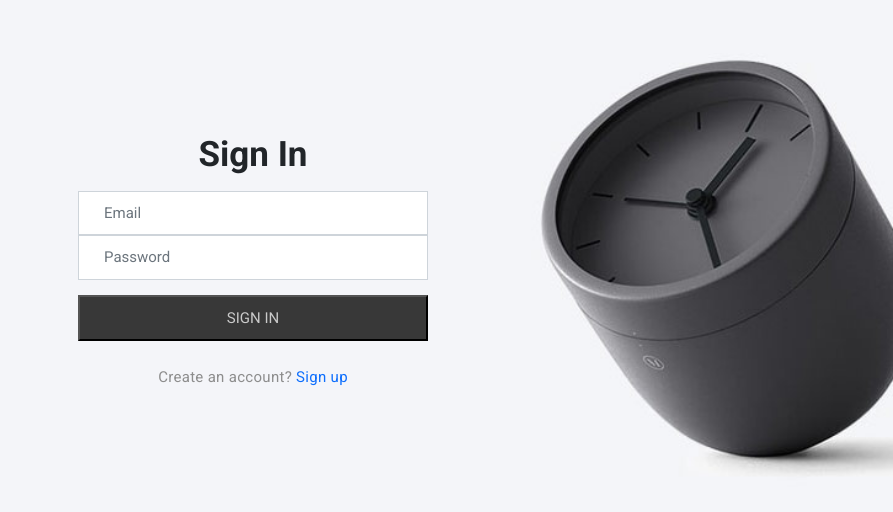
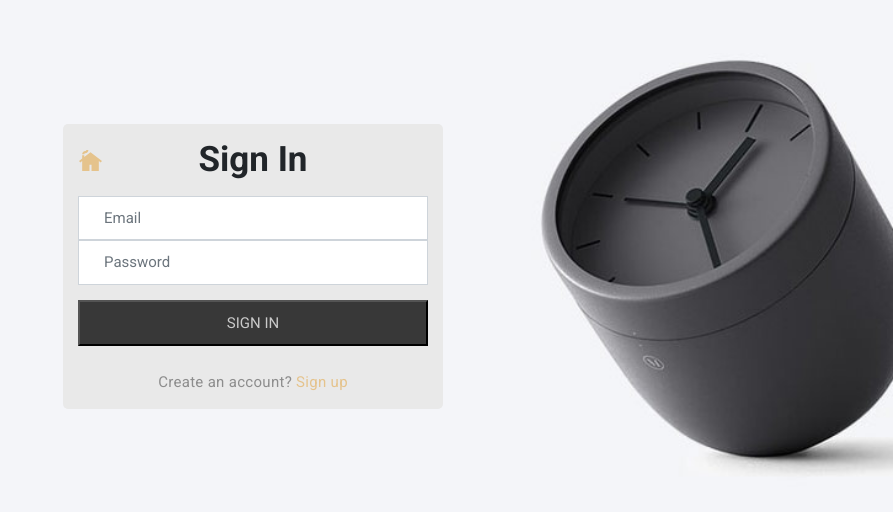
Before and after one commit to duy366110/ECOMMERCE_FE, a React (Create React App) app: page /auth in a window 1280 px wide. Shown: the part 134-646 px from the top of the page, without its empty margins (387-1280 px from the left). Built offline with nearby package versions, Linux system fonts and the light colour scheme.

Commit message:
#Commit 07/01/2024: Config refactor service fetch move to worker success.

```diff
--- a/public/assets/js/worker.js
+++ b/public/assets/js/worker.js
@@ -23,6 +23,7 @@ const process = async (url = "", token = "",  method = "", payload = null) => {
 }
 
 onmessage = async (event) => {
+    let data = null;
     let {type, url, token, method, payload, options} = event.data;
 
     switch(type) {
@@ -31,19 +32,30 @@ onmessage = async (event) => {
             postMessage(await process(url));
             break
 
+        case "get-transaction":
         case "get-user-cart":
             postMessage(await process(url, token));
             break
 
+        case "main-get-infor":
+            data = await Promise.allSettled([
+                process(options.featured.url),
+            ]);
+
+            postMessage(data);
+            break
+
         case "shop-product-loade-infor":
         case "get-product-detail":
-            let data = await Promise.allSettled([
+            data = await Promise.allSettled([
                 process(options.category.url),
                 process(options.product.url),
             ]);
             postMessage(data);
             break;
 
+        case "auth-sign-in":
+        case "auth-sign-up":
         case "user-add-product-cart":
         case "increment-product-cart":
         case "decrement-product-cart":
--- a/src/components/sections/Auth/Auth-Sign-In-Section-Component/Auth-Sign-In-Section-Component.jsx
+++ b/src/components/sections/Auth/Auth-Sign-In-Section-Component/Auth-Sign-In-Section-Component.jsx
@@ -1,10 +1,14 @@
 import React, { useRef } from 'react';
 import { Link, useNavigate } from 'react-router-dom';
 import { useDispatch } from "react-redux";
+
 import config from "../../../../configs/config.env";
-import useHttp from '../../../../hook/use-http';
 import useValidation from "../../../../hook/use-validation";
+import useWorker from "../../../../hook/use-worker";
 import { authSignin } from "../../../../store/store.auth";
+
+import CottageIcon from '@mui/icons-material/Cottage';
+
 import CommonInputComponent from '../../../common/Common-Input-Component/Common-Input-Component';
 import classes from "./Auth-Sign-In-Section-Component.module.css";
 
@@ -15,11 +19,10 @@ const AuthSignInSectionComponent = (props) => {
     const emailRef = useRef();
     const passwordRef = useRef();
 
-    let { httpMethod } = useHttp();
+    const { working } = useWorker();
     const {value: emailValue, valid: validEmail, onBlur: blurEmail, onChange: changeEmail} = useValidation(['require', 'email']);
     const {value: passwordValue, valid: passwordValid, onBlur: passwordBlur, onChange: passwordChange} = useValidation(['require', 'password']);
 
-    // NGƯỜI DÙNG THỰC HIỆN ĐĂNG NHẬP
     const SignInHandler = (event) => {
         event.preventDefault();
 
@@ -31,10 +34,11 @@ const AuthSignInSectionComponent = (props) => {
 
         if(validEmail.status && passwordValid.status) {
 
-            httpMethod({
+            working({
+                type: "auth-sign-in",
                 url: `${config.URI}/api/auth/signin`,
-                method: 'POST',
-                author: '',
+                token: "",
+                method: "POST",
                 payload: JSON.stringify({email: emailValue, password: passwordValue})
             }, (information) => {
                 let { status, infor} = information;
@@ -51,8 +55,11 @@ const AuthSignInSectionComponent = (props) => {
     }
 
     return (
-        <div className="auth-sign-in-component">
-            <h2 className={classes['form-title']}>Sign in</h2>
+        <div className={classes["auth-sign-in-component"]}>
+            <h2 className="form-title">
+                <Link to="/"><CottageIcon /></Link>
+                <span>Sign in</span>
+            </h2>
             <form onSubmit={SignInHandler} className={classes['auth-sign-in-form']}>
                 <CommonInputComponent
                     ref={emailRef}
--- a/src/components/sections/Auth/Auth-Sign-In-Section-Component/Auth-Sign-In-Section-Component.module.css
+++ b/src/components/sections/Auth/Auth-Sign-In-Section-Component/Auth-Sign-In-Section-Component.module.css
@@ -1,9 +1,7 @@
-.form-title {
-    font-size: 3.5rem;
-    font-weight: 700;
-    margin-bottom: 1.5rem;
-    text-align: center;
-    text-transform: capitalize;
+.auth-sign-in-component {
+    background-color: #e9e9e9;
+    border-radius: 5px;
+    padding: 1.5rem;
 }
 
 .auth-sign-in-form {
--- a/src/components/sections/Auth/Auth-Sign-Up-Section-Component/Auh-Sign-Up-Section-Component.jsx
+++ b/src/components/sections/Auth/Auth-Sign-Up-Section-Component/Auh-Sign-Up-Section-Component.jsx
@@ -1,10 +1,14 @@
 import { useRef } from 'react';
 import { Link, useNavigate } from "react-router-dom";
 import { useDispatch } from 'react-redux';
+
 import config from "../../../../configs/config.env";
 import useValidation from "../../../../hook/use-validation";
-import useHttp from "../../../../hook/use-http";
+import useWorker from "../../../../hook/use-worker";
 import { authSignin} from "../../../../store/store.auth";
+
+import CottageIcon from '@mui/icons-material/Cottage';
+
 import CommonInputComponent from "../../../common/Common-Input-Component/Common-Input-Component";
 import classes from "./Auth-Sign-Up-Section-Component.module.css";
 
@@ -18,14 +22,13 @@ const SignUpSectionComponent = (props) => {
     const phoneRef = useRef();
     const  addressRef = useRef();
 
-    let { httpMethod } = useHttp();
+    const { working } = useWorker();
     const {value: fullNameValue, valid: fullNameValid, onBlur: fullNameBlur, onChange: fullNameChange} = useValidation(['require']);
     const {value: emailValue, valid: emailValid, onBlur: emailBlur, onChange: emailChange} = useValidation(['require', 'email']);
     const {value: passwordValue, valid: passwordValid, onBlur: passwordBlur, onChange: passwordChange} = useValidation(['require', 'password']);
     const {value: phoneValue, valid: phoneValid, onBlur: phoneBlur, onChange: phoneChange} = useValidation(['require', 'phone']);
     const {value: addressValue, valid: addressValid, onBlur: addressBlur, onChange: addressChange} = useValidation(['require']);
 
-    // PHƯƠNG THỨC KHÁCH HÀNG THỰC HIỆN ĐĂNG KÝ TÀI KHOẢN
     const signUpHandler = (event) => {
         event.preventDefault();
 
@@ -59,10 +62,11 @@ const SignUpSectionComponent = (props) => {
                 address: addressValue
             }
 
-            httpMethod({
+            working({
+                type: "auth-sign-up",
                 url: `${config.URI}/api/client/user/account`,
-                method: 'POST',
-                author: '',
+                token: "",
+                method: "POST",
                 payload: JSON.stringify(account)
             }, (information) => {
                 let { status, infor} = information;
@@ -79,8 +83,11 @@ const SignUpSectionComponent = (props) => {
     }
 
     return (
-        <div className="auth-sign-up-component">
-            <h2 className={classes['form-title']}>Sign up</h2>
+        <div className={classes["auth-sign-up-component"]}>
+            <h2 className="form-title">
+                <Link to="/"><CottageIcon /></Link>
+                <span>Sign up</span>
+            </h2>
             <form onSubmit={signUpHandler} className={classes['auth-sign-up-form']}>
                 <CommonInputComponent
                     ref={fullNameRef}
--- a/src/components/sections/Auth/Auth-Sign-Up-Section-Component/Auth-Sign-Up-Section-Component.module.css
+++ b/src/components/sections/Auth/Auth-Sign-Up-Section-Component/Auth-Sign-Up-Section-Component.module.css
@@ -1,9 +1,7 @@
-.form-title {
-    font-size: 3.5rem;
-    font-weight: 700;
-    margin-bottom: 1.5rem;
-    text-align: center;
-    text-transform: capitalize;
+.auth-sign-up-component {
+    background-color: #e9e9e9;
+    border-radius: 5px;
+    padding: 1.5rem;
 }
 
 .auth-sign-up-form {
--- a/src/components/sections/Main/Main-Section-Component/Main-Section-Component.jsx
+++ b/src/components/sections/Main/Main-Section-Component/Main-Section-Component.jsx
@@ -35,18 +35,20 @@ export default MainSectionComponent;
 
 // LOAD INFORMATION
 export const loader = (request, params) => {
-    let mainSectionWorker = new Worker(`${window.location.origin}/assets/js/main-worker.js`);
+    let mainSectionWorker = new Worker(`${window.location.origin}/assets/js/worker.js`);
 
     return new Promise( async(resolve, reject) => {
         try {
             let options = {
-                type: "main-get-infor",
                 featured: {
                     url: `${config.URI}/api/client/featured`
                 }
             }
 
-            mainSectionWorker.postMessage(options);
+            mainSectionWorker.postMessage({
+                type: "main-get-infor",
+                options
+            });
             mainSectionWorker.onmessage = (event) => {
                 let [{value: {featureds}}] = event.data;
                 resolve({ status: true , featureds });
--- a/src/components/sections/Main/Main-Transaction-Section-Component/Main-Transaction-Section-Component.jsx
+++ b/src/components/sections/Main/Main-Transaction-Section-Component/Main-Transaction-Section-Component.jsx
@@ -93,7 +93,7 @@ const MainTransactionSectionComponent = (props) => {
 export default  MainTransactionSectionComponent;
 
 export const loader = () => {
-    const worker = new Worker(`${window.location.origin}/assets/js/transaction-worker.js`);
+    const worker = new Worker(`${window.location.origin}/assets/js/worker.js`);
     return new Promise( async(resolve, reject) => {
         try {
             let user = localStorage.getItem("user");
--- a/src/index.css
+++ b/src/index.css
@@ -1,6 +1,7 @@
 :root {
   --bg-color-first: #f6f9f6;
   --bg-color-gradient: #3939390a;
+  --color-first: #e5c38c;
   --color-text-first: #313131;
   --color-text-two: #8d8d8d;
   --color-text-three: #212529;
@@ -53,15 +54,41 @@ code {
   text-transform: capitalize;
 }
 
-/* FORM SUGGET */
+/* FORM */
+.form-title {
+  font-size: 3.5rem;
+  font-weight: 700;
+  margin-bottom: 1.5rem;
+  position: relative;
+  text-align: center;
+  text-transform: capitalize;
+}
+
+.form-title a {
+  color: var(--color-first);
+  left: 0px;
+  position: absolute;
+}
+
+.form-title a svg {
+  font-size: 2.5rem;
+}
+
 .text-sugget {
   color: var(--color-text-two);
   font-size: 1.5rem;
   letter-spacing: .3px;
+  margin-bottom: 0px;
 }
 
 .text-sugget-link {
+  color: var(--color-first);
   text-decoration: unset;
+}
+
+.text-sugget-link:hover {
+  color: var(--color-first);
+  text-decoration: underline;
 }
 
 /* PAGINATION */
```
Also changed, not shown: public/assets/js/main-worker.js (deleted, +0 -35 lines), public/assets/js/product-worker.js (deleted, +0 -44 lines), public/assets/js/transaction-worker.js (deleted, +0 -34 lines).
